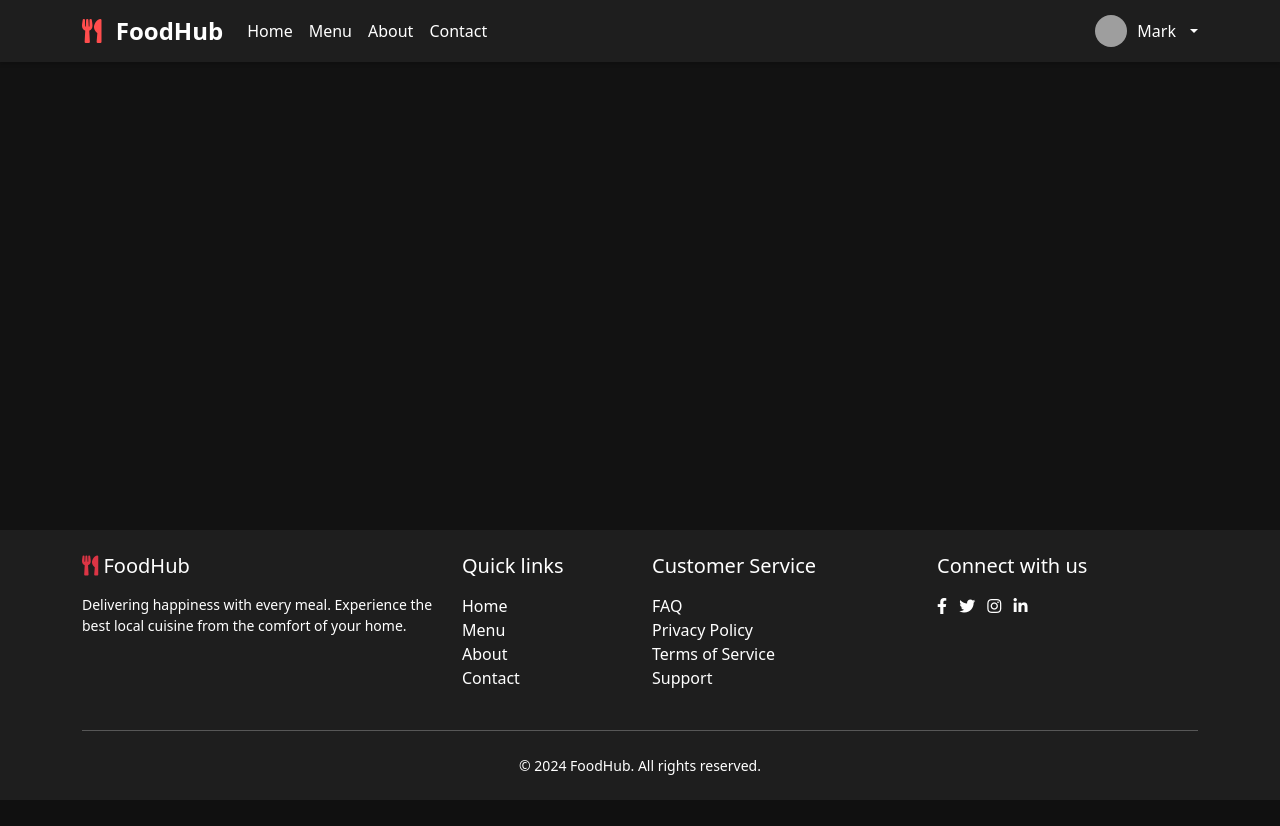
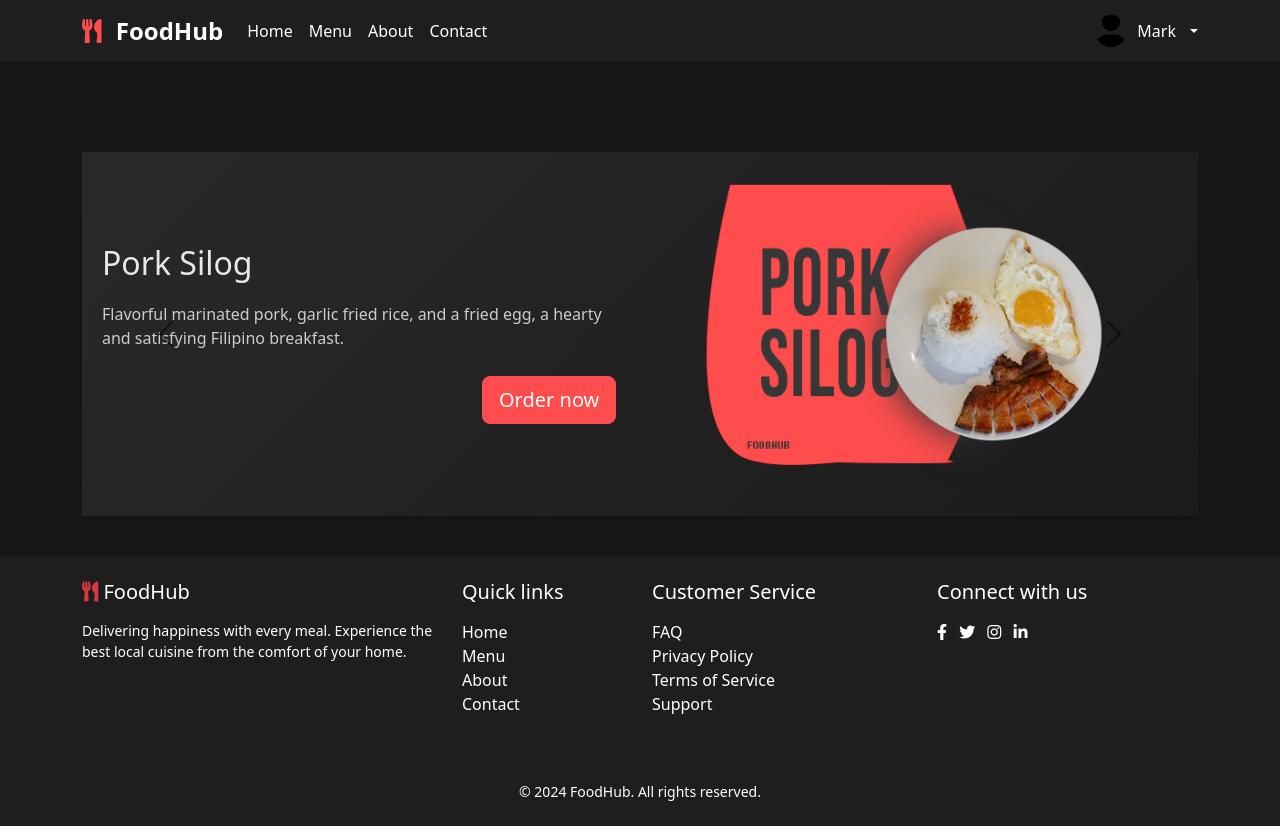
Before and after one commit to markerspoint/OnlineFoodSystem, a PHP site: page / in a window 1280 px wide. Before the commit the page ends 800 px from the top, so only its background shows below. Run offline with PHP 8.4, Linux system fonts and the light colour scheme; a user stored in the database is signed in; grey boxes are pictures that could not be loaded.

Commit message:
add many features

```diff
--- /dev/null
+++ b/home.php
@@ -0,0 +1,170 @@
+<!DOCTYPE html>
+<html lang="en">
+
+<head>
+    <meta charset="UTF-8">
+    <meta name="viewport" content="width=device-width, initial-scale=1.0">
+    <title>Rice Meals</title>
+    <style>
+        body {
+            background-color: #171717;
+            color: #383636;
+        }
+
+        .rice-meals-section {
+            border-radius: 10px;
+            box-shadow: 0 2px 4px rgba(0, 0, 0, 0.2);
+            margin-top: 76px;
+            margin-bottom: 40px;
+        }
+
+        .rice-meals-section h2 {
+            color: #ff4d4d;
+            margin-bottom: 20px;
+        }
+
+        .rice-meals-section p {
+            color: #ccc;
+        }
+
+        .rice-meals-section .order-button {
+            background-color: #ff4d4d;
+            border-color: #ff4d4d;
+            color: #fff;
+            transition: background-color 0.3s ease;
+            margin-top: 10px;
+            /* Add margin to create space below text */
+            display: inline-block;
+            margin-left: 400px;
+        }
+
+        .rice-meals-section .order-button:hover {
+            background-color: #c82333;
+            border-color: #bd2130;
+        }
+
+        .rice-meals-image {
+            max-width: 100%;
+            height: auto;
+            border-radius: 10px;
+        }
+
+        .carousel-control-prev-icon,
+        .carousel-control-next-icon {
+            filter: invert(1);
+        }
+
+        /* Carousel background color */
+        .carousel {
+            background-color: #121212;
+            /* Dark background for the carousel */
+            border-radius: 10px;
+        }
+
+        /* Individual carousel item background color */
+        .carousel-item {
+            background-color: #333333;
+            /* Darker background for each slide */
+        }
+
+        /* Heading color inside the carousel */
+        .carousel-item h2 {
+            color: #e8e8e8;
+            margin-left: 20px;
+        }
+
+        /* Text color for the description in each slide */
+        .carousel-item p {
+            color: #ccc;
+            /* Light grey text for descriptions */
+            margin-left: 20px;
+        }
+
+        /* Order button styles */
+        .carousel-item .order-button {
+            background-color: #ff4d4d;
+            /* Red button */
+            border-color: #ff4d4d;
+            /* Red border */
+            color: white;
+            transition: background-color 0.3s ease;
+        }
+
+        .carousel-item .order-button:hover {
+            background-color: #c82333;
+            /* Darker red on hover */
+            border-color: #bd2130;
+            /* Darker red border on hover */
+        }
+
+
+        /* If you want a smooth gradient for the carousel background */
+        .carousel-item {
+            background: linear-gradient(135deg, #292929, #1c1b1b);
+        }
+    </style>
+</head>
+
+<body>
+
+    <div class="container">
+        <div id="riceCarousel" class="carousel slide rice-meals-section" data-bs-ride="carousel"
+            data-bs-interval="4000">
+            <div class="carousel-inner">
+                <!-- First Slide porksilog  -->
+                <div class="carousel-item active">
+                    <div class="row align-items-center">
+                        <div class="col-lg-6">
+                            <h2>Pork Silog</h2>
+                            <p>Flavorful marinated pork, garlic fried rice, and a fried egg, a hearty and satisfying
+                                Filipino breakfast.</p>
+                            <a href="#" class="btn btn-lg order-button">Order now</a>
+                        </div>
+                        <div class="col-lg-6 text-center">
+                            <img src="cImage/porksilog.png" alt="Rice Meals" class="rice-meals-image">
+                        </div>
+                    </div>
+                </div>
+                <!-- Second Slide chicksilog-->
+                <div class="carousel-item">
+                    <div class="row align-items-center">
+                        <div class="col-lg-6 d-flex flex-column justify-content-start">
+                            <h2>Chicken Silog</h2>
+                            <p>Tender chicken, garlic fried rice, and a fried egg, a comforting Filipino breakfast
+                                staple.</p>
+                            <a href="#" class="btn btn-lg order-button align-self-start">Order now</a>
+                        </div>
+                        <div class="col-lg-6 text-center">
+                            <img src="cImage/chicksilog.png" alt="Rice Meals" class="rice-meals-image">
+                        </div>
+                    </div>
+                </div>
+                <!-- Third Slide baconsilog -->
+                <div class="carousel-item">
+                    <div class="row align-items-center">
+                        <div class="col-lg-6">
+                            <h2>Bacon Silog</h2>
+                            <p>Crispy bacon, garlic fried rice, and a fried egg, a classic Filipino breakfast with a
+                                savory crunch.</p>
+                            <a href="#" class="btn btn-lg order-button">Order now</a>
+                        </div>
+                        <div class="col-lg-6 text-center">
+                            <img src="cImage/baconsilog.png" alt="Rice Meals" class="rice-meals-image">
+                        </div>
+                    </div>
+                </div>
+            </div>
+            <button class="carousel-control-prev" type="button" data-bs-target="#riceCarousel" data-bs-slide="prev">
+                <span class="carousel-control-prev-icon" aria-hidden="true"></span>
+                <span class="visually-hidden">Previous</span>
+            </button>
+            <button class="carousel-control-next" type="button" data-bs-target="#riceCarousel" data-bs-slide="next">
+                <span class="carousel-control-next-icon" aria-hidden="true"></span>
+                <span class="visually-hidden">Next</span>
+            </button>
+        </div>
+    </div>
+
+</body>
+
+</html>
--- a/index.php
+++ b/index.php
@@ -1,2 +1,3 @@
 <?php include "nav/header.php"; ?>
+<?php include "home.php"; ?>
 <?php include "nav/footer.php"; ?>
--- a/nav/header.php
+++ b/nav/header.php
@@ -141,7 +141,7 @@ include 'db/database.php';
                 <?php if(isset($_SESSION['id'])): ?>
                     <div class="dropdown">
                         <button class="btn nav-link dropdown-toggle user-profile" type="button" data-bs-toggle="dropdown">
-                            <img src="/api/placeholder/32/32" alt="Profile">
+                            <img src="cImage/user-solid.svg" alt="Profile" >
                             <?= htmlspecialchars($_SESSION['username']) ?>
                         </button>
                         <ul class="dropdown-menu dropdown-menu-end">
```
Also changed, not shown: delete_account.php (added, +30 -0 lines), login.php (+4 -4 lines), profile.php (added, +216 -0 lines), register.php (+8 -8 lines), cImage/baconsilog.png (added), cImage/chicksilog.png (added), cImage/porksilog.png (added), cImage/user-solid.svg (added).
